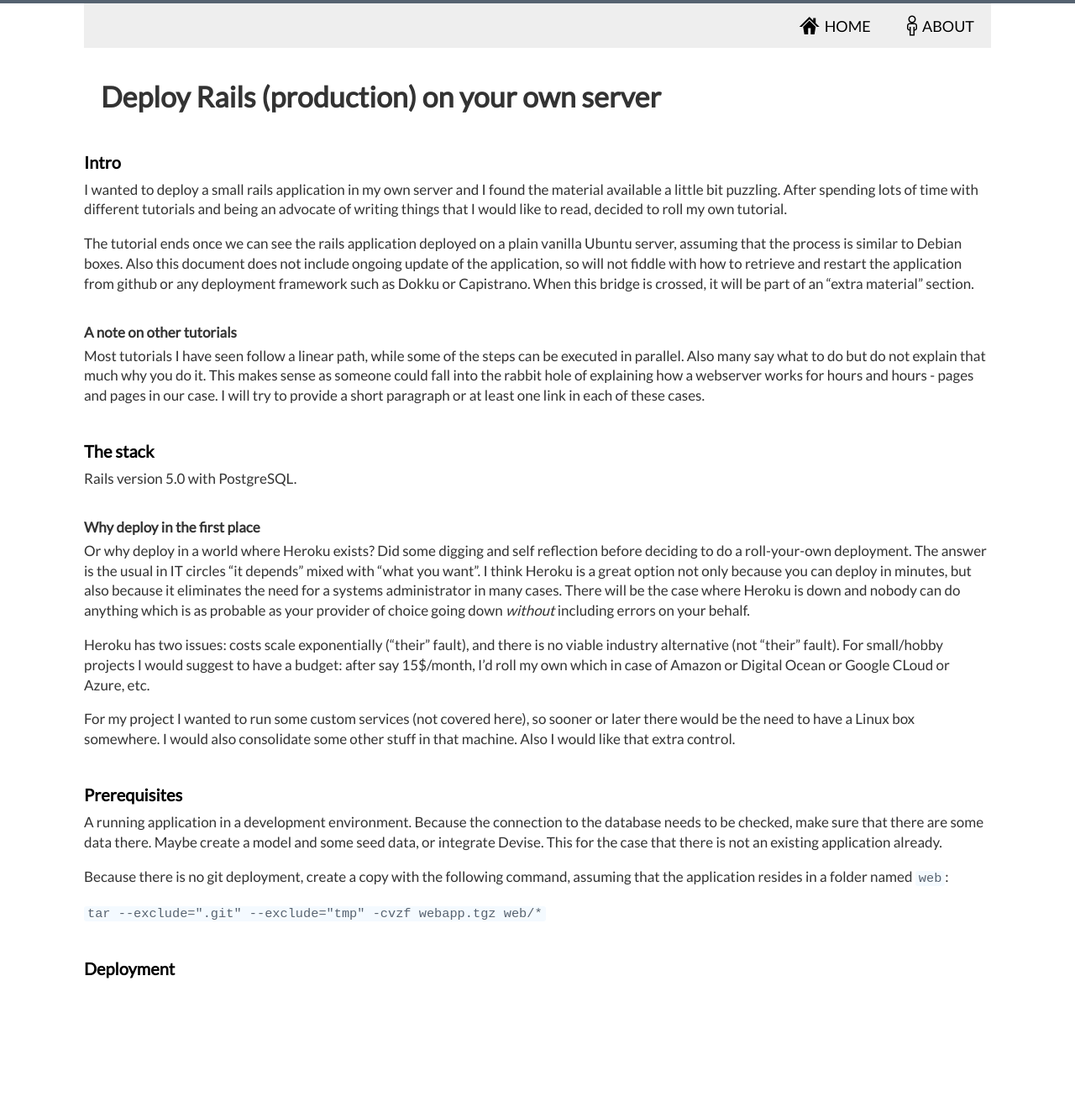
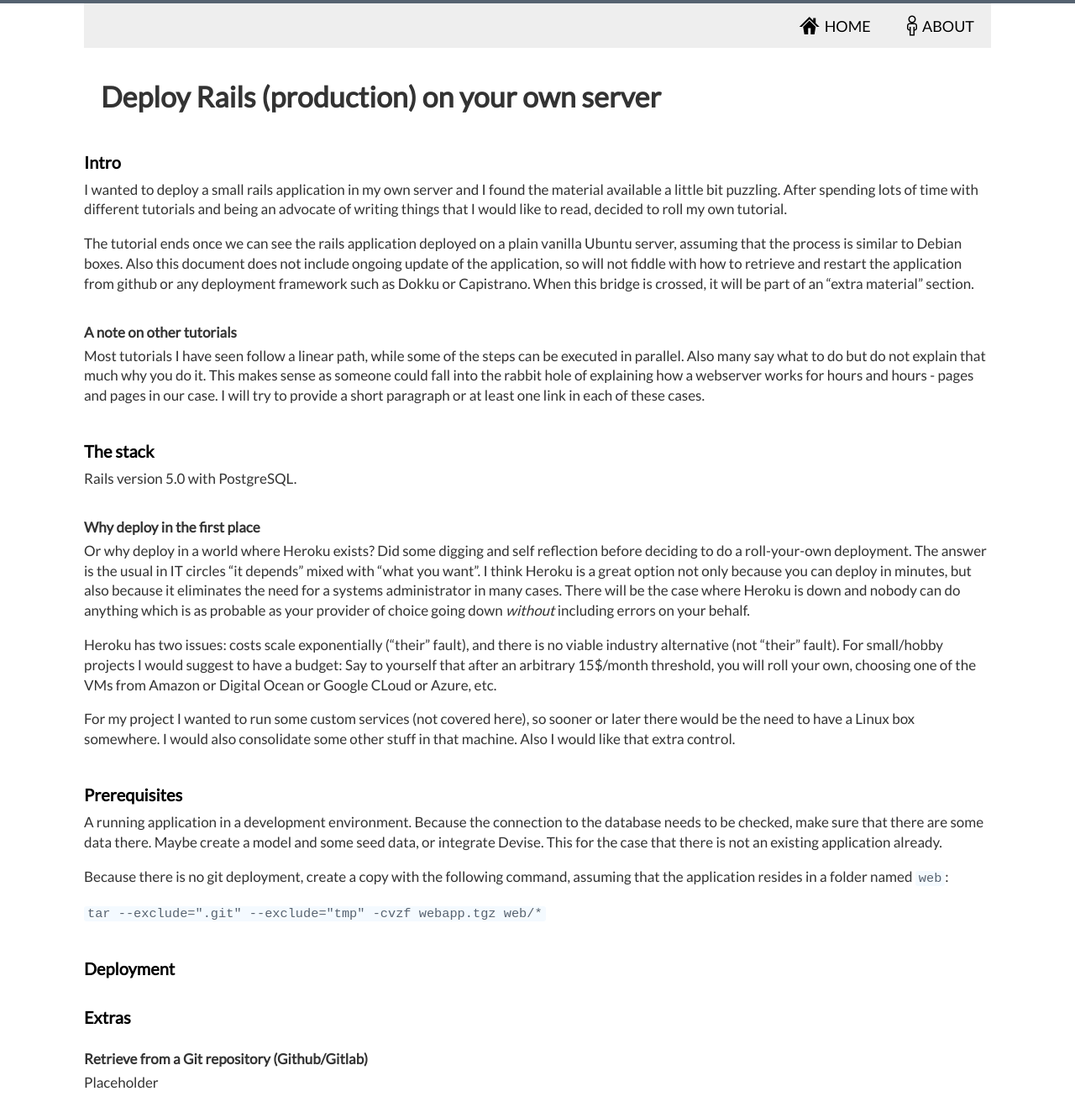
Before and after one commit to dimitrismistriotis/dimitrismistriotis.github.io, a Jekyll site: the page built from _posts/2017-01-07-deploy_rails.md, in a window 1280 px wide. Shown: the whole page at 84% size. Built offline with Jekyll 4.4.1, drawn with Linux system fonts in a browser that asks for light colours; before the commit the page ends 1167 px from its top, so only the background shows below that.

Commit message:
Paragraph rewrite and Extras placeholder

```diff
--- a/_posts/2017-01-07-deploy_rails.md
+++ b/_posts/2017-01-07-deploy_rails.md
@@ -45,8 +45,9 @@ your provider of choice going down *without* including errors on your behalf.
 
 Heroku has two issues: costs scale exponentially ("their" fault), and there is
 no viable industry alternative (not "their" fault). For small/hobby projects I
-would suggest to have a budget: after say 15$/month, I'd roll my own which in
-case of Amazon or Digital Ocean or Google CLoud or Azure, etc.
+would suggest to have a budget: Say to yourself that after an arbitrary
+15$/month threshold, you will roll your own, choosing one of the VMs from
+Amazon or Digital Ocean or Google CLoud or Azure, etc.
 
 For my project I wanted to run some custom services (not covered here), so
 sooner or later there would be the need to have a Linux box somewhere. I would
@@ -66,3 +67,9 @@ assuming that the application resides in a folder named `web`:
 `tar --exclude=".git" --exclude="tmp" -cvzf webapp.tgz  web/*`
 
 ## Deployment
+
+## Extras
+
+### Retrieve from a Git repository (Github/Gitlab)
+
+Placeholder
```
